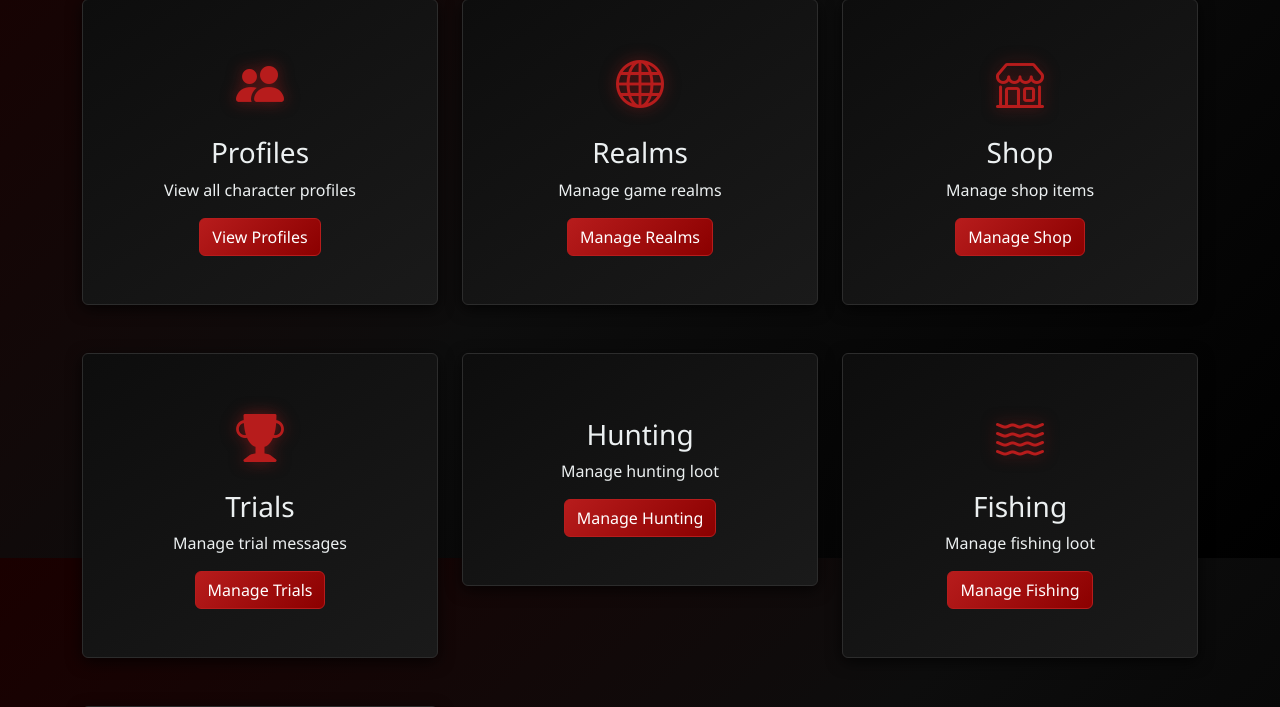
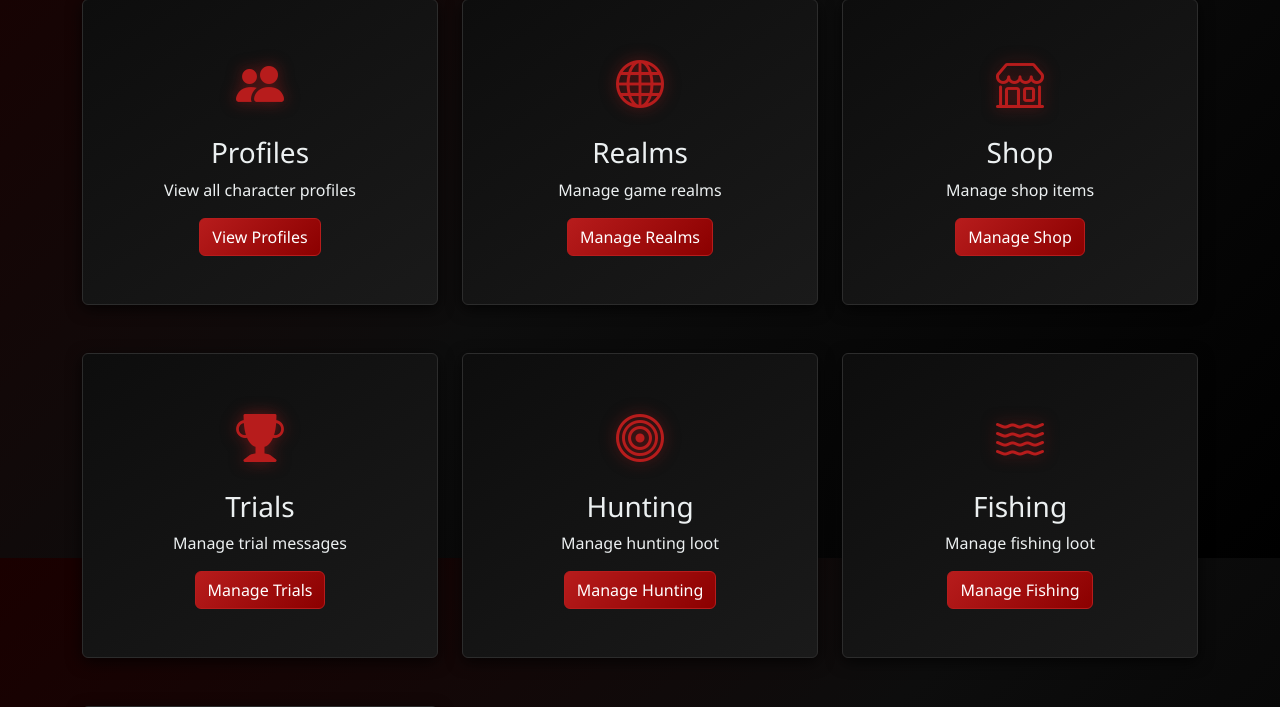
Before and after one commit to mothsnyx/entity, a Flask app: page / in a window 1280 px wide. Shown: the part 242-949 px from the top of the page. Run offline with Flask 3, Linux system fonts and the light colour scheme; the visitor is signed in with stand-in values (Sample User, id 1).

Commit message:
Update index.html

```diff
--- a/templates/index.html
+++ b/templates/index.html
@@ -56,7 +56,7 @@
     <div class="col-md-4">
         <div class="card stat-card">
             <div class="card-body">
-                <i class="bi bi-feather dashboard-icon"></i>
+                <i class="bi bi-bullseye dashboard-icon"></i>
                 <h3 class="mt-3">Hunting</h3>
                 <p>Manage hunting loot</p>
                 <a href="/hunting" class="btn btn-primary">Manage Hunting</a>
```
